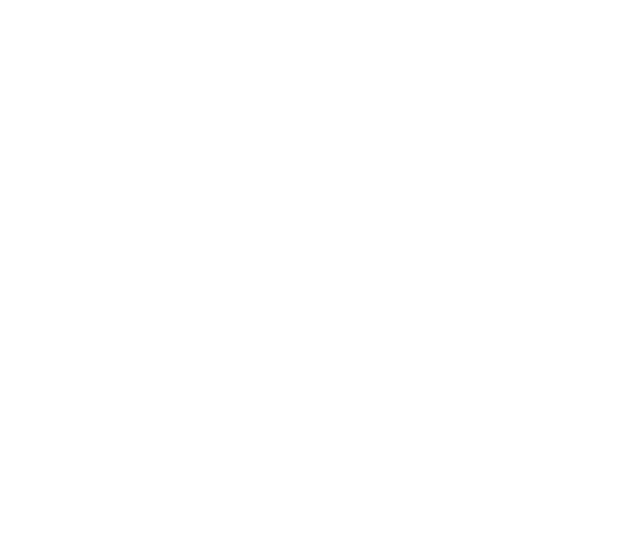
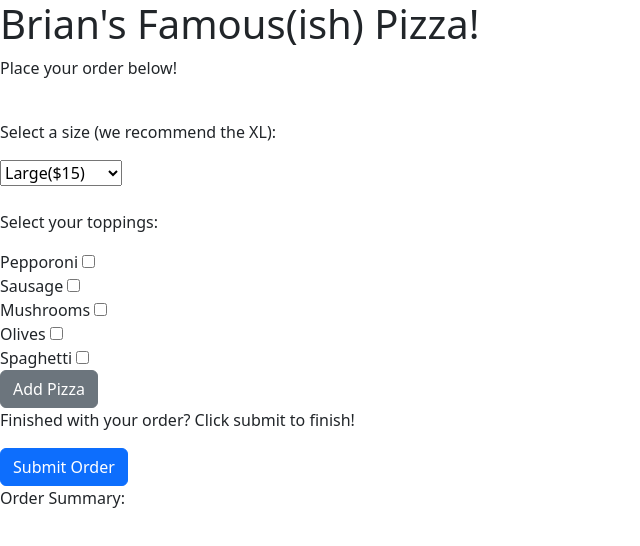
Before and after one commit to brnydr/pizzapizza, a plain HTML site: page index.html in a window 1280 px wide. Shown: the whole page, without its empty margins (0-640 px from the left). Drawn offline with nearby package versions, Linux system fonts and the light colour scheme.

Commit message:
add order form and order summary divs

```diff
--- a/index.html
+++ b/index.html
@@ -5,9 +5,59 @@
     <meta name="viewport" content="width=device-width, initial-scale=1.0">
     <script src="js/scripts.js"></script>
     <link rel="stylesheet" href="css/styles.css" type="text/css">
+    <link href="https://cdn.jsdelivr.net/npm/bootstrap@5.3.0/dist/css/bootstrap.min.css" rel="stylesheet" integrity="sha384-9ndCyUaIbzAi2FUVXJi0CjmCapSmO7SnpJef0486qhLnuZ2cdeRhO02iuK6FUUVM" crossorigin="anonymous">
     <title>A Neighborhood Pizza</title>
 </head>
 <body>
+    <h1>Brian's Famous(ish) Pizza!</h1>
+    <p>Place your order below!</p>
+    <br>
+    <form id="orderForm">
+        <p class="bold">Select a size (we recommend the XL):</p>
+        <select id="size" class="bold">
+            <option value="small">Small($10)</option>
+            <option value="medium">Medium($13)</option>
+            <option value="large" selected>Large($15)</option>
+            <option value="xl">XL($16)</option>
+            <p id="orderMessage" class="hidden"></p>
+        </select>
+        <br>
+        <br>
+        <p class="bold">Select your toppings:</p>
+        <label>Pepporoni</label>
+        <input type="checkbox" id="pepporoni" name="pepporoni" value="pepporoni">
+        <br>
+        <label>Sausage</label>
+        <input type="checkbox" id="sausage" name="sausage" value="sausage">
+        <br>
+        <label>Mushrooms</label>
+        <input type="checkbox" id="mushrooms" name="mushrooms" value="mushrooms">
+        <br>
+        <label>Olives</label>
+        <input type="checkbox" id="olives" name="olives" value="olives">
+        <br>
+        <label>Spaghetti</label>
+        <input type="checkbox" id="spaghetti" name="spaghetti" value="spaghetti">
+        <br>
+        <button type="button" id="addPizza" class="btn btn-secondary">Add Pizza</button>
+        <br>
+        <p class="bold">Finished with your order? Click submit to finish!</p>
+        <button type="submit" id="submitOrder" class="btn btn-primary">Submit Order</button>
+    </form>
+    <div id="orderSummary" class="hidden">
+        <p class="bold">Order Summary:</p>
+        <p id="pizzas">
+            <ul id="pizzaList">
+            </ul>
+        </p>
+        <p><span id="orderTotal"></span></p>
+    </div>
+    <div>
+        <p id="orderMessage" class="hidden">
+            <ul id="finalOrder">
+            </ul>
+        </p>
 
+    </div>
 </body>
 </html>
```
